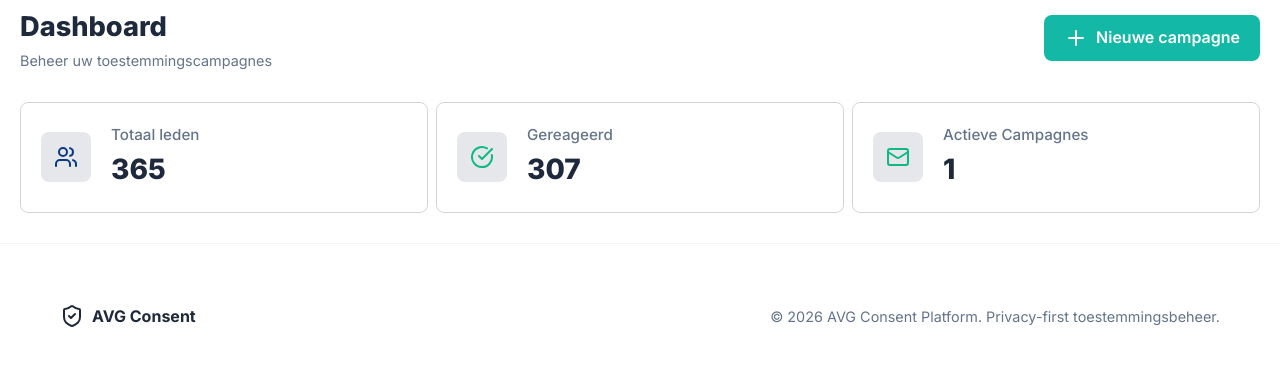
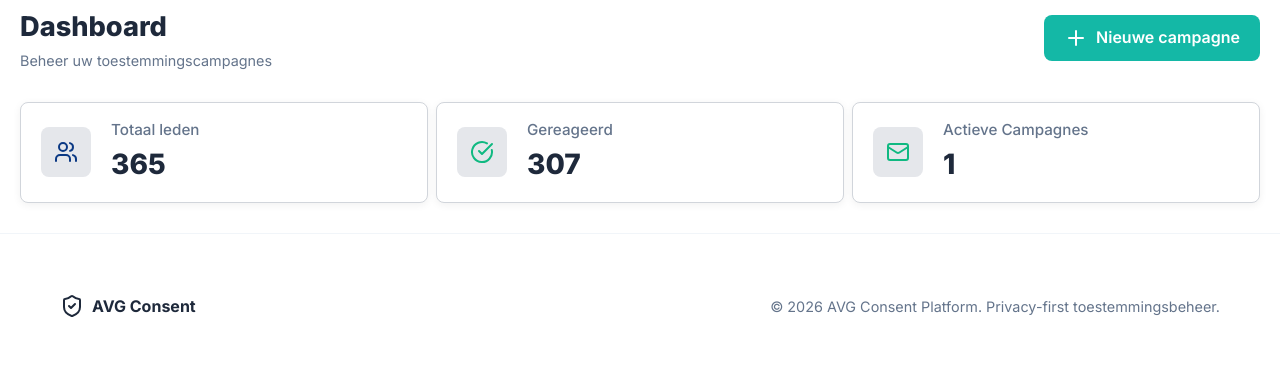
Before and after one commit to jarrin/vereniging-avg, a PHP site: page /dashboard in a window 1280 px wide. Shown: the part 80-446 px from the top of the page. Run offline with PHP 8.4, Linux system fonts and the light colour scheme.

Commit message:
style: Adjust section padding and add box shadow for improved aesthetics

```diff
--- a/public/css/style.css
+++ b/public/css/style.css
@@ -449,10 +449,11 @@ section {
   display: flex;
   align-items: center;
   gap: 20px;
-  padding: 20px;
+  padding: 15px 20px;
   border: 1px solid #d1d5db;
   border-radius: 8px;
   background-color: var(--white);
+  box-shadow: 0 2px 8px rgba(0, 0, 0, 0.06);
 }
 
 .stat-icon {
```
